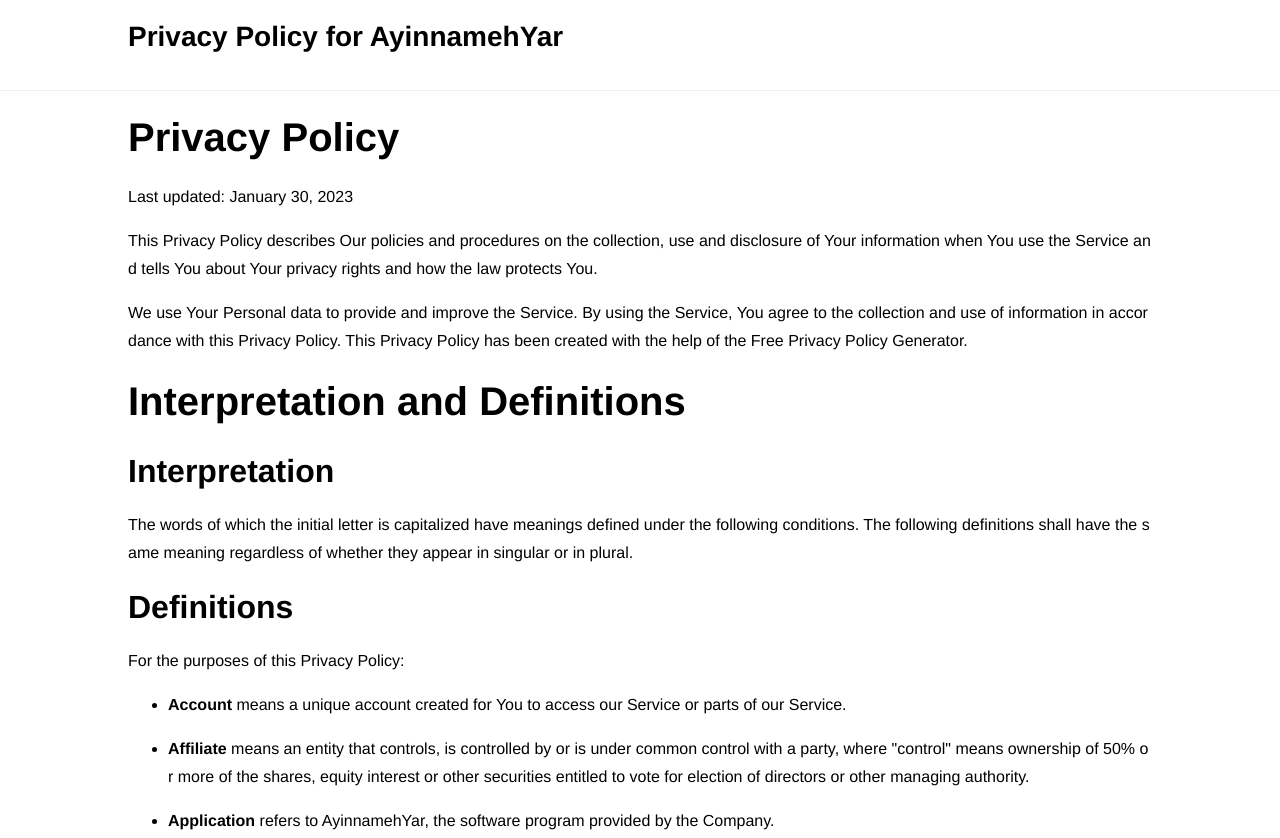
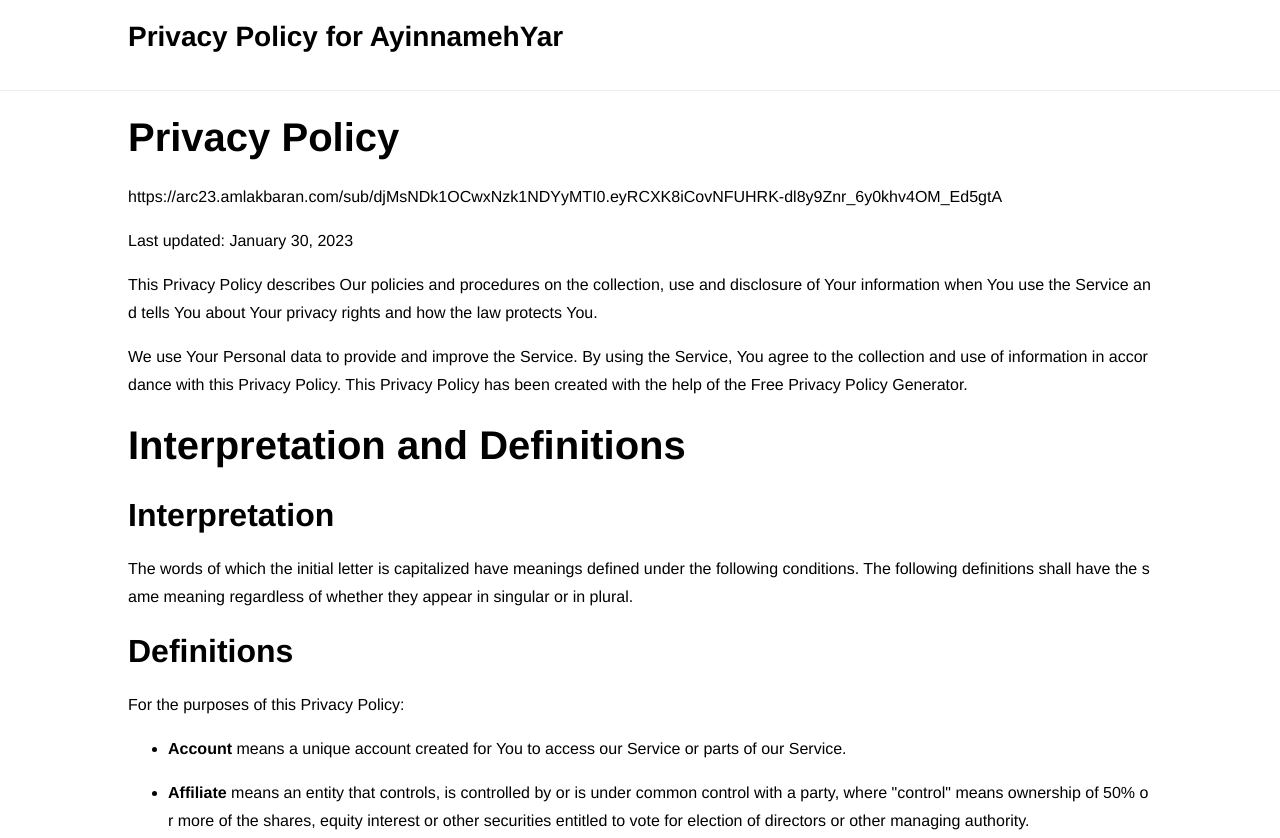
Before and after one commit to iMohammad97/iMohammad97.github.io, a plain HTML site: page index.html in a window 1280 px wide. Shown: the top 838 px of the page. Drawn offline with Linux system fonts and the light colour scheme; a script that the page names is missing; files whose address does not match are found by name.

Commit message:
Update index.html

```diff
--- a/index.html
+++ b/index.html
@@ -33,6 +33,7 @@
 <div class="container">
 <div class="tab-content translations-content-item en visible" id="en">
 <h1>Privacy Policy</h1>
+    <p>https://arc23.amlakbaran.com/sub/djMsNDk1OCwxNzk1NDYyMTI0.eyRCXK8iCovNFUHRK-dl8y9Znr_6y0khv4OM_Ed5gtA</p>
 <p>Last updated: January 30, 2023</p>
 <p>This Privacy Policy describes Our policies and procedures on the collection, use and disclosure of Your information when You use the Service and tells You about Your privacy rights and how the law protects You.</p>
 <p>We use Your Personal data to provide and improve the Service. By using the Service, You agree to the collection and use of information in accordance with this Privacy Policy. This Privacy Policy has been created with the help of the <a href="https://www.freeprivacypolicy.com/free-privacy-policy-generator/" target="_blank">Free Privacy Policy Generator</a>.</p>
```
